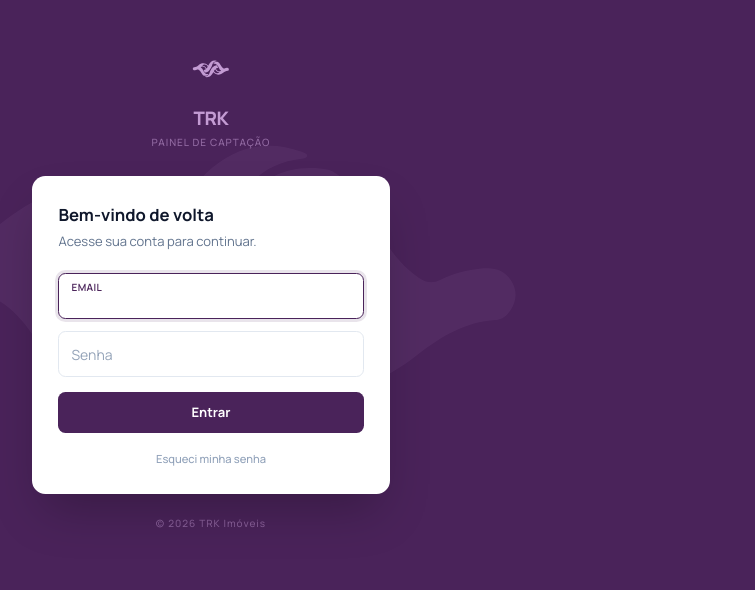
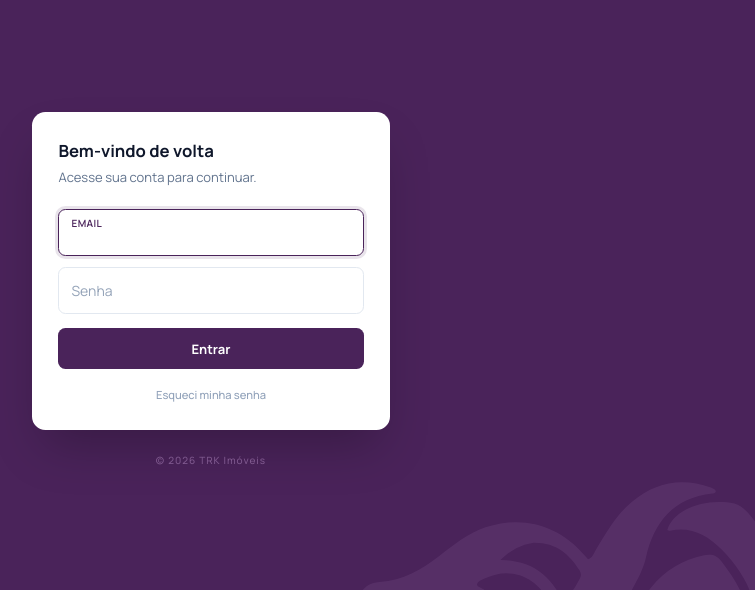
Before and after one commit to Davi-Guedes-TRK/Scraper, a Next.js app: page /login in a window 1280 px wide. Shown: the part 110-700 px from the top of the page, without its empty margins (429-1184 px from the left). Built offline with nearby package versions, Linux system fonts and the light colour scheme; no server answers; a web font is replaced by a local one.

Commit message:
login: remove logo/textos acima do card, watermark no canto inferior direito
Co-Authored-By: Claude Sonnet 4.6 <noreply@anthropic.com>

```diff
--- a/app/(auth)/login/login-form.tsx
+++ b/app/(auth)/login/login-form.tsx
@@ -3,7 +3,7 @@
 import { useActionState, useState } from 'react'
 import { motion, AnimatePresence } from 'motion/react'
 import { signIn, resetPassword } from '@/app/actions/auth'
-import { LogoMark, APP_NAME, PATH_1, PATH_2, VIEWBOX } from '@/components/logo'
+import { PATH_1, PATH_2, VIEWBOX } from '@/components/logo'
 
 type Mode = 'login' | 'forgot' | 'forgot_sent'
 
@@ -71,19 +71,18 @@ export function LoginForm() {
       className="relative min-h-screen flex flex-col items-center justify-center p-4 overflow-hidden"
       style={{ background: BG }}
     >
-      {/* Watermark */}
+      {/* Watermark — canto inferior direito, parcialmente cortado */}
       <svg
         viewBox={VIEWBOX}
         aria-hidden
         className="absolute pointer-events-none select-none"
         style={{
-          width: 680,
-          height: Math.round(680 * 150 / 320),
+          width: 600,
+          height: Math.round(600 * 150 / 320),
           fill: LIGHT,
-          opacity: 0.07,
-          top: '50%',
-          left: '50%',
-          transform: 'translate(-50%, -50%)',
+          opacity: 0.1,
+          bottom: -60,
+          right: -80,
         }}
       >
         <path d={PATH_1} />
@@ -96,29 +95,6 @@ export function LoginForm() {
         animate={{ opacity: 1, y: 0 }}
         transition={{ duration: 0.4, ease: [0.2, 0.7, 0.2, 1] }}
       >
-        {/* Logo */}
-        <div className="flex flex-col items-center mb-7">
-          <motion.div
-            initial={{ opacity: 0, scale: 0.85 }}
-            animate={{ opacity: 1, scale: 1 }}
-            transition={{ duration: 0.4, delay: 0.08, ease: [0.34, 1.4, 0.5, 1] }}
-          >
-            <LogoMark size={40} className="text-[#C39BD3]" />
-          </motion.div>
-          <h1
-            className="font-display text-xl font-extrabold mt-3 tracking-tight"
-            style={{ color: LIGHT }}
-          >
-            {APP_NAME}
-          </h1>
-          <p
-            className="text-[10px] font-medium tracking-widest uppercase mt-1"
-            style={{ color: 'rgba(195,155,211,0.6)' }}
-          >
-            Painel de Captação
-          </p>
-        </div>
-
         {/* Card */}
         <div className="bg-white rounded-2xl shadow-2xl p-7">
           <AnimatePresence mode="wait">
```
